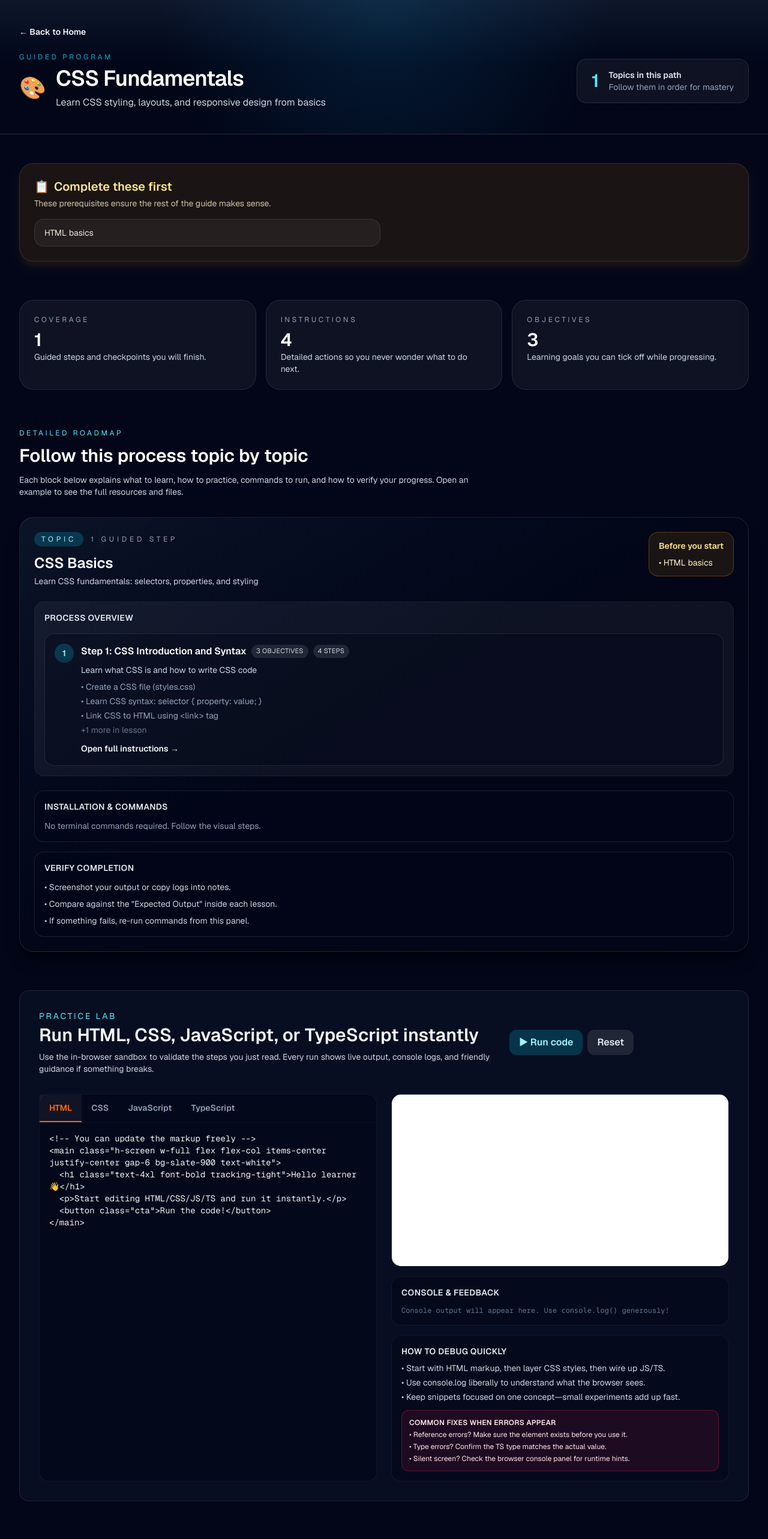
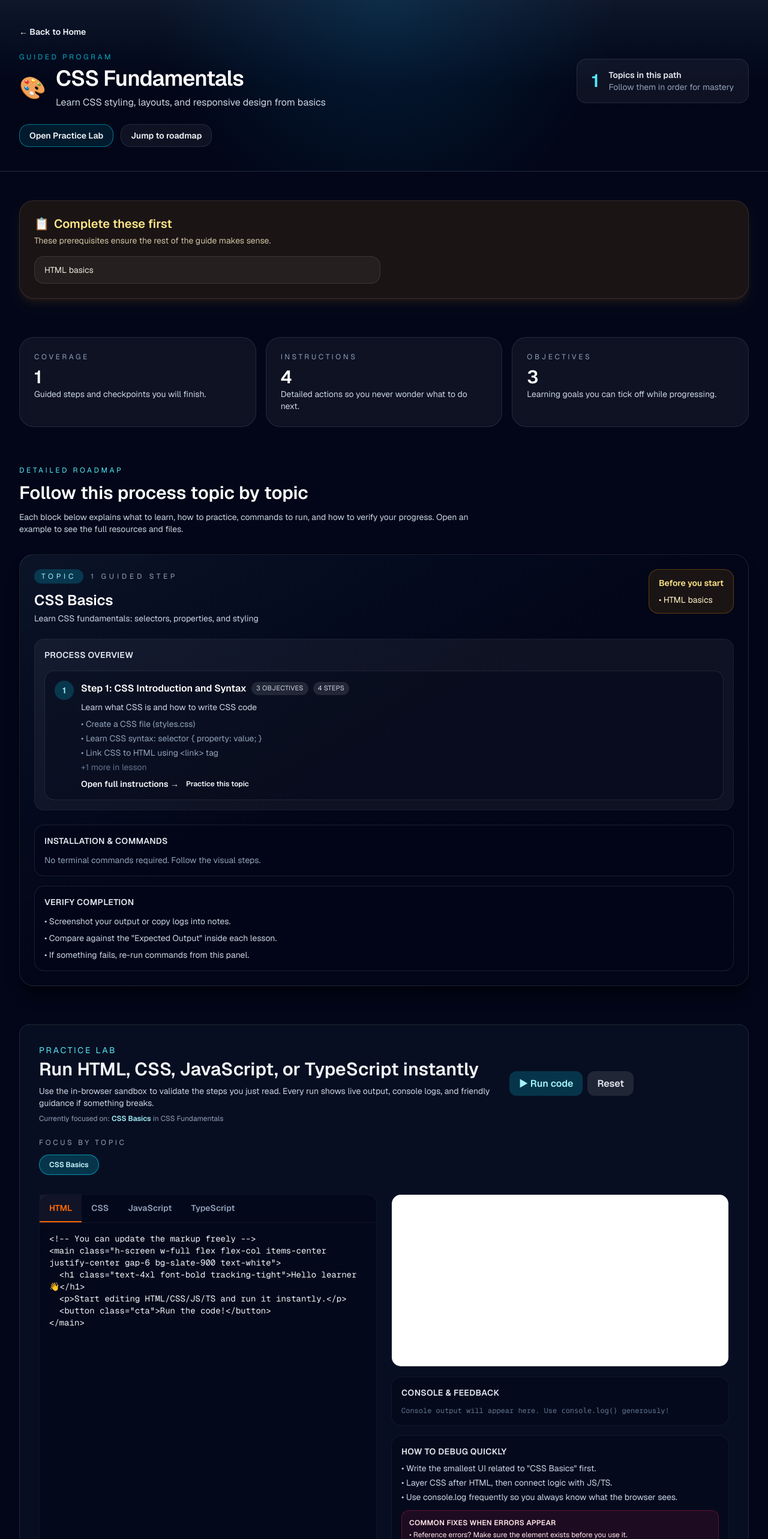
Before and after one commit to NITHINKR06/sfw, a Next.js app: page /category/css in a window 1280 px wide. Shown: the top 2566 px of the page at 60% size. Built offline with nearby package versions, Linux system fonts and the light colour scheme.

Commit message:
feat: enhance CategoryPage and PracticePlayground components by adding support for practice topics and improving UI navigation; implement topic selection and dynamic content updates

```diff
--- a/app/category/[categoryId]/page.tsx
+++ b/app/category/[categoryId]/page.tsx
@@ -6,10 +6,15 @@ import PracticePlayground from "@/components/PracticePlayground";
 
 interface PageProps {
   params: Promise<{ categoryId: string }>;
+  searchParams?: Promise<{ practiceTopic?: string }>;
 }
 
-export default async function CategoryPage({ params }: PageProps) {
+export default async function CategoryPage({
+  params,
+  searchParams,
+}: PageProps) {
   const { categoryId } = await params;
+  const { practiceTopic } = (await searchParams) ?? {};
   const category = getCategory(categoryId);
 
   if (!category) {
@@ -102,6 +107,20 @@ export default async function CategoryPage({ params }: PageProps) {
               </div>
             </div>
           </div>
+          <div className="flex flex-wrap gap-3">
+            <a
+              href="#practice-lab"
+              className="inline-flex items-center gap-2 rounded-2xl border border-cyan-400/50 bg-cyan-400/10 px-4 py-2 text-sm font-semibold text-cyan-100 hover:text-white hover:border-cyan-300 transition"
+            >
+              Open Practice Lab
+            </a>
+            <a
+              href="#detailed-roadmap"
+              className="inline-flex items-center gap-2 rounded-2xl border border-white/10 bg-white/5 px-4 py-2 text-sm font-semibold text-slate-200 hover:text-white transition"
+            >
+              Jump to roadmap
+            </a>
+          </div>
         </div>
       </header>
 
@@ -163,7 +182,7 @@ export default async function CategoryPage({ params }: PageProps) {
           </article>
         </section>
 
-        <section className="space-y-8">
+        <section id="detailed-roadmap" className="space-y-8">
           <div className="flex flex-col gap-3">
             <p className="text-xs uppercase tracking-[0.3em] text-cyan-300">
               Detailed Roadmap
@@ -265,12 +284,20 @@ export default async function CategoryPage({ params }: PageProps) {
                                   )}
                                 </ul>
                               )}
+                              <div className="flex flex-wrap gap-3">
                                 <Link
                                   href={`/category/${categoryId}/topic/${topic.id}/example/${example.id}`}
                                   className="inline-flex items-center gap-2 text-sm font-semibold text-cyan-200 hover:text-white"
                                 >
                                   Open full instructions →
                                 </Link>
+                                <Link
+                                  href={`/category/${categoryId}?practiceTopic=${topic.id}#practice-lab`}
+                                  className="inline-flex items-center gap-2 text-xs font-semibold text-slate-300 hover:text-white"
+                                >
+                                  Practice this topic
+                                </Link>
+                              </div>
                             </div>
                           </div>
                         </li>
@@ -322,7 +349,14 @@ export default async function CategoryPage({ params }: PageProps) {
           })}
         </section>
 
-        <PracticePlayground />
+        <PracticePlayground
+          topics={sortedTopics.map((topic) => ({
+            id: topic.id,
+            title: topic.title,
+          }))}
+          initialTopicId={practiceTopic ?? sortedTopics[0]?.id}
+          categoryTitle={category.title}
+        />
 
         <section className="rounded-3xl border border-white/10 bg-white/5 p-8">
           <h2 className="text-2xl font-semibold text-white">
--- a/components/PracticePlayground.tsx
+++ b/components/PracticePlayground.tsx
@@ -59,7 +59,17 @@ const encourage = (mood: Mood): string => {
 console.log(encourage(learnerMood));`,
 };
 
-export default function PracticePlayground() {
+interface PracticePlaygroundProps {
+  topics?: { id: string; title: string }[];
+  initialTopicId?: string | null;
+  categoryTitle?: string;
+}
+
+export default function PracticePlayground({
+  topics,
+  initialTopicId,
+  categoryTitle,
+}: PracticePlaygroundProps) {
   const iframeRef = useRef<HTMLIFrameElement>(null);
   const [currentTab, setCurrentTab] = useState<Language>("html");
   const [code, setCode] = useState<Record<Language, string>>(defaultSnippets);
@@ -68,6 +78,17 @@ export default function PracticePlayground() {
   const [typescript, setTypescript] =
     useState<typeof import("typescript") | null>(null);
   const [isRunning, setIsRunning] = useState(false);
+  const [selectedTopicId, setSelectedTopicId] = useState<string | null>(
+    initialTopicId ?? topics?.[0]?.id ?? null
+  );
+
+  useEffect(() => {
+    if (initialTopicId && initialTopicId !== selectedTopicId) {
+      setSelectedTopicId(initialTopicId);
+    } else if (!selectedTopicId && topics && topics.length > 0) {
+      setSelectedTopicId(topics[0].id);
+    }
+  }, [initialTopicId, topics, selectedTopicId]);
 
   // Load the TypeScript transpiler lazily on the client
   useEffect(() => {
@@ -199,10 +220,12 @@ export default function PracticePlayground() {
     setIsRunning(false);
   }, [code, typescript]);
 
+  const currentTopic = topics?.find((topic) => topic.id === selectedTopicId);
+
   const recommendations = [
-    "Start with HTML markup, then layer CSS styles, then wire up JS/TS.",
-    "Use console.log liberally to understand what the browser sees.",
-    "Keep snippets focused on one concept—small experiments add up fast.",
+    `Write the smallest UI related to "${currentTopic?.title ?? "your idea"}" first.`,
+    "Layer CSS after HTML, then connect logic with JS/TS.",
+    "Use console.log frequently so you always know what the browser sees.",
   ];
 
   const troubleshootingTips = [
@@ -212,7 +235,10 @@ export default function PracticePlayground() {
   ];
 
   return (
-    <section className="bg-slate-900/50 border border-white/10 rounded-2xl p-8 text-slate-100">
+    <section
+      id="practice-lab"
+      className="bg-slate-900/50 border border-white/10 rounded-2xl p-8 text-slate-100"
+    >
       <div className="flex flex-col gap-4 lg:flex-row lg:items-center">
         <div>
           <p className="text-sm uppercase tracking-[0.2em] text-cyan-300">
@@ -226,6 +252,15 @@ export default function PracticePlayground() {
             Every run shows live output, console logs, and friendly guidance if
             something breaks.
           </p>
+          {topics && topics.length > 0 && (
+            <p className="text-xs text-slate-400 mt-2">
+              Currently focused on:{" "}
+              <span className="text-cyan-200 font-semibold">
+                {currentTopic?.title ?? "General practice"}
+              </span>{" "}
+              {categoryTitle ? `in ${categoryTitle}` : ""}
+            </p>
+          )}
         </div>
         <div className="flex gap-2">
           <button
@@ -243,6 +278,29 @@ export default function PracticePlayground() {
           </button>
         </div>
       </div>
+
+      {topics && topics.length > 0 && (
+        <div className="mt-6 flex flex-col gap-3">
+          <p className="text-xs uppercase tracking-[0.3em] text-slate-400">
+            Focus by topic
+          </p>
+          <div className="flex flex-wrap gap-2">
+            {topics.map((topic) => (
+              <button
+                key={topic.id}
+                onClick={() => setSelectedTopicId(topic.id)}
+                className={`rounded-full border px-4 py-2 text-xs font-semibold transition-colors ${
+                  selectedTopicId === topic.id
+                    ? "border-cyan-400/60 bg-cyan-400/20 text-cyan-100"
+                    : "border-white/10 text-slate-300 hover:border-cyan-400/40 hover:text-white"
+                }`}
+              >
+                {topic.title}
+              </button>
+            ))}
+          </div>
+        </div>
+      )}
 
       <div className="mt-8 grid gap-6 lg:grid-cols-2">
         <div className="bg-slate-950/60 rounded-2xl border border-white/5">
```
Lines whose indentation alone changed are shown as unchanged.
